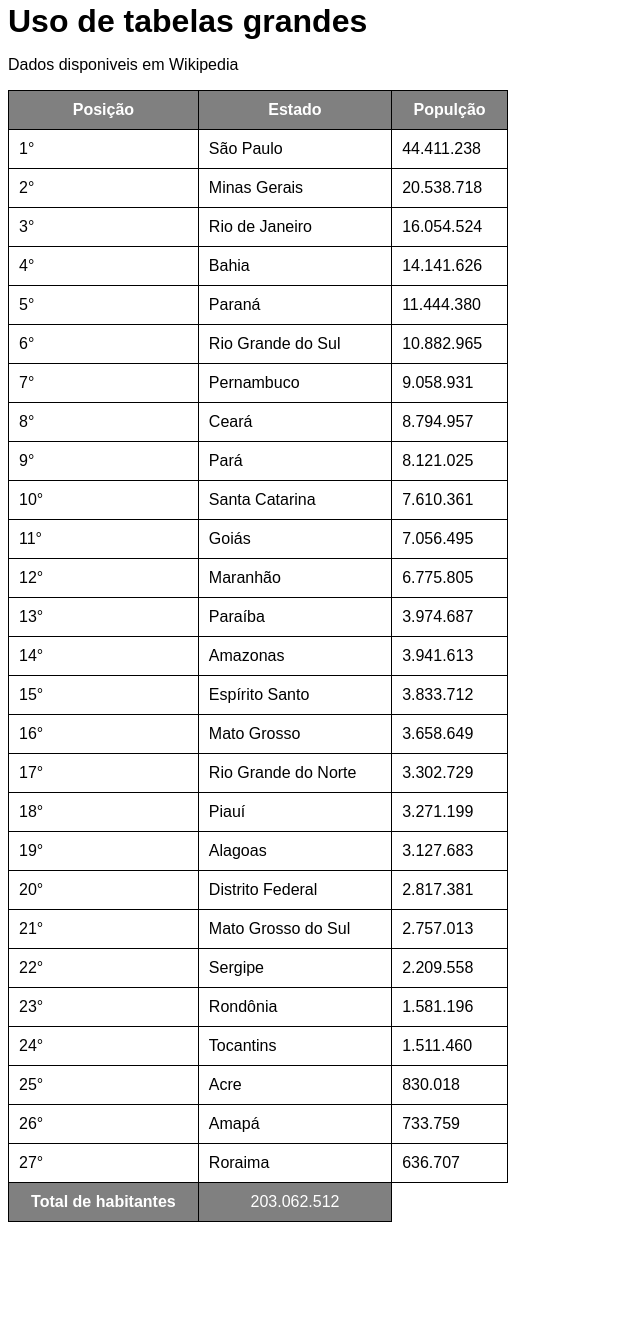
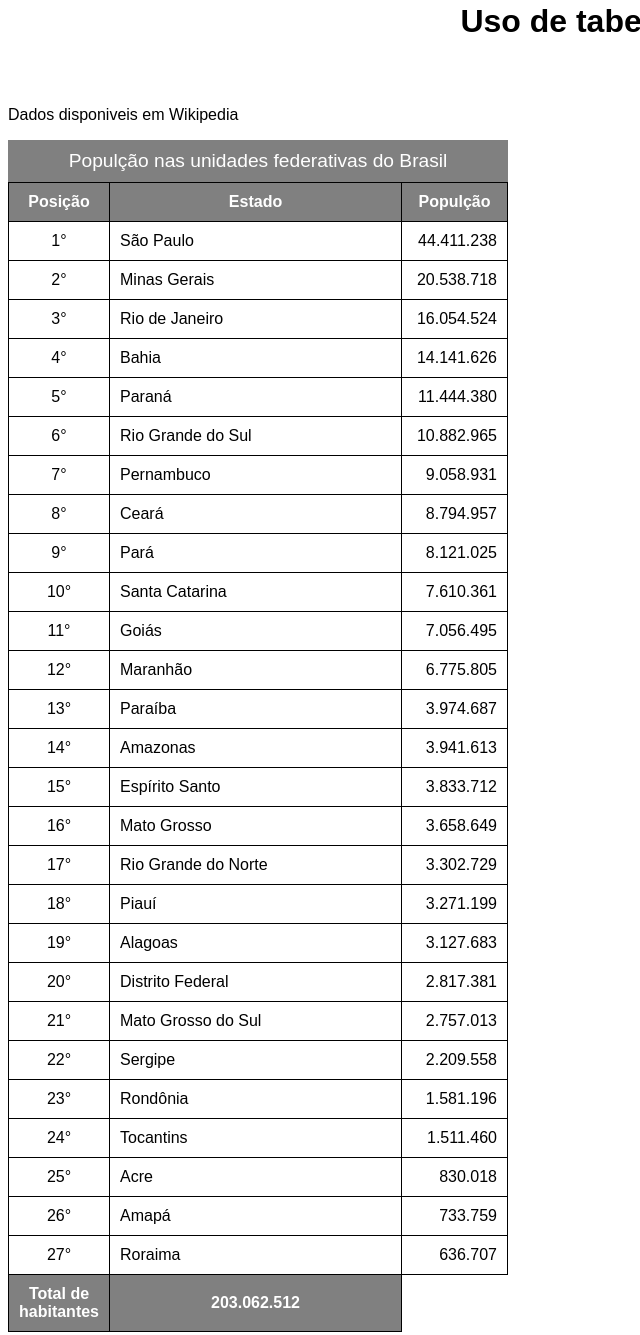
Before and after one commit to Ermersongomes/html-css, a plain HTML site: page modulo-03/ex023/tabela002.html in a window 1280 px wide. Shown: the part 18-1353 px from the top of the page, without its empty margins (0-640 px from the left). Before the commit the page ends 1248 px from the top, so only its background shows below. Drawn offline with Linux system fonts and the light colour scheme.

Commit message:
Atualizei a tabela002
column organization and caption

```diff
--- a/modulo-03/ex023/tabela002.html
+++ b/modulo-03/ex023/tabela002.html
@@ -7,6 +7,17 @@
     <style>
         body{
             font-family: Arial, Helvetica, sans-serif;
+        }
+        h1{
+          text-align: center;
+          padding-bottom: 50px;
+        }
+        caption{
+          font-size: 1.2em;
+          text-align: center;
+          color: white;
+          background-color: grey;
+          padding: 10px;
         }
         table{
             width: 500px;
@@ -20,8 +31,15 @@
             background-color: grey;
             color: white;
         }
+        td.position{
+          text-align: center;
+        }
+        td.pop{
+          text-align: right;
+        }
         td.num{
             text-align: center;
+            font-weight: bold;
         }
         h1{
             margin-bottom: 0px;
@@ -44,6 +62,7 @@
     <!--
         Anotomia para tabelas grandes
         TABLE
+            capation
             TABLER HEADER
                 TR, TD TH
             TABLE BODY
@@ -52,148 +71,149 @@
                 TR, TD TH
     -->
     <table>
+        <caption>Populção nas unidades federativas do Brasil</caption>
         <thead>
             <tr>
-                <th>Posição</th>
+                <th style=" width: 80px; text-align: center;">Posição</th>
                 <th>Estado</th>
-                <th>Populção</th>
+                <th style="width: 85px;">Populção</th>
             </tr>
         </thead>
         <tbody>
             <tr>
-                <td>1°</td>
+                <td class="position">1°</td>
                 <td>São Paulo</td>
-                <td>44.411.238</td>
+                <td class="pop">44.411.238</td>
             </tr>
             <tr>
-                <td>2°</td>
+                <td class="position">2°</td>
                 <td>Minas Gerais</td>
-                <td>20.538.718</td>
+                <td class="pop">20.538.718</td>
               </tr>
               <tr>
-                <td>3°</td>
+                <td class="position">3°</td>
                 <td>Rio de Janeiro</td>
-                <td>16.054.524</td>
+                <td class="pop">16.054.524</td>
               </tr>
               <tr>
-                <td>4°</td>
+                <td class="position">4°</td>
                 <td>Bahia</td>
-                <td>14.141.626</td>
+                <td class="pop">14.141.626</td>
               </tr>
               <tr>
-                <td>5°</td>
+                <td class="position">5°</td>
                 <td>Paraná</td>
-                <td>11.444.380</td>
+                <td class="pop">11.444.380</td>
               </tr>
               <tr>
-                <td>6°</td>
+                <td class="position">6°</td>
                 <td>Rio Grande do Sul</td>
-                <td>10.882.965</td>
+                <td class="pop">10.882.965</td>
               </tr>
               <tr>
-                <td>7°</td>
+                <td class="position">7°</td>
                 <td>Pernambuco</td>
-                <td>9.058.931</td>
+                <td class="pop">9.058.931</td>
               </tr>
               <tr>
-                <td>8°</td>
+                <td class="position">8°</td>
                 <td>Ceará</td>
-                <td>8.794.957</td>
+                <td class="pop">8.794.957</td>
               </tr>
               <tr>
-                <td>9°</td>
+                <td class="position">9°</td>
                 <td>Pará</td>
-                <td>8.121.025</td>
+                <td class="pop">8.121.025</td>
               </tr>
               <tr>
-                <td>10°</td>
+                <td class="position">10°</td>
                 <td>Santa Catarina</td>
-                <td>7.610.361</td>
+                <td class="pop">7.610.361</td>
               </tr>
               <tr>
-                <td>11°</td>
+                <td class="position">11°</td>
                 <td>Goiás</td>
-                <td>7.056.495</td>
+                <td class="pop">7.056.495</td>
               </tr>
               <tr>
-                <td>12°</td>
+                <td class="position">12°</td>
                 <td>Maranhão</td>
-                <td>6.775.805</td>
+                <td class="pop">6.775.805</td>
               </tr>
               <tr>
-                <td>13°</td>
+                <td class="position">13°</td>
                 <td>Paraíba</td>
-                <td>3.974.687</td>
+                <td class="pop">3.974.687</td>
               </tr>
               <tr>
-                <td>14°</td>
+                <td class="position">14°</td>
                 <td>Amazonas</td>
-                <td>3.941.613</td>
+                <td class="pop">3.941.613</td>
               </tr>
               <tr>
-                <td>15°</td>
+                <td class="position">15°</td>
                 <td>Espírito Santo</td>
-                <td>3.833.712</td>
+                <td class="pop">3.833.712</td>
               </tr>
               <tr>
-                <td>16°</td>
+                <td class="position">16°</td>
                 <td>Mato Grosso</td>
-                <td>3.658.649</td>
+                <td class="pop">3.658.649</td>
               </tr>
               <tr>
-                <td>17°</td>
+                <td class="position">17°</td>
                 <td>Rio Grande do Norte</td>
-                <td>3.302.729</td>
+                <td class="pop">3.302.729</td>
               </tr>
               <tr>
-                <td>18°</td>
+                <td class="position">18°</td>
                 <td>Piauí</td>
-                <td>3.271.199</td>
+                <td class="pop">3.271.199</td>
               </tr>
               <tr>
-                <td>19°</td>
+                <td class="position">19°</td>
                 <td>Alagoas</td>
-                <td>3.127.683</td>
+                <td class="pop">3.127.683</td>
               </tr>
               <tr>
-                <td>20°</td>
+                <td class="position">20°</td>
                 <td>Distrito Federal</td>
-                <td>2.817.381</td>
+                <td class="pop">2.817.381</td>
               </tr>
               <tr>
-                <td>21°</td>
+                <td class="position">21°</td>
                 <td>Mato Grosso do Sul</td>
-                <td>2.757.013</td>
+                <td class="pop">2.757.013</td>
               </tr>
               <tr>
-                <td>22°</td>
+                <td class="position">22°</td>
                 <td>Sergipe</td>
-                <td>2.209.558</td>
+                <td class="pop">2.209.558</td>
               </tr>
               <tr>
-                <td>23°</td>
+                <td class="position">23°</td>
                 <td>Rondônia</td>
-                <td>1.581.196</td>
+                <td class="pop">1.581.196</td>
               </tr>
               <tr>
-                <td>24°</td>
+                <td class="position">24°</td>
                 <td>Tocantins</td>
-                <td>1.511.460</td>
+                <td class="pop">1.511.460</td>
               </tr>
               <tr>
-                <td>25°</td>
+                <td class="position">25°</td>
                 <td>Acre</td>
-                <td>830.018</td>
+                <td class="pop">830.018</td>
               </tr>
               <tr>
-                <td>26°</td>
+                <td class="position">26°</td>
                 <td>Amapá</td>
-                <td>733.759</td>
+                <td class="pop">733.759</td>
               </tr>
               <tr>
-                <td>27°</td>
+                <td class="position">27°</td>
                 <td>Roraima</td>
-                <td>636.707</td>
+                <td class="pop">636.707</td>
               </tr>
         </tbody>
         <tfoot>
```
